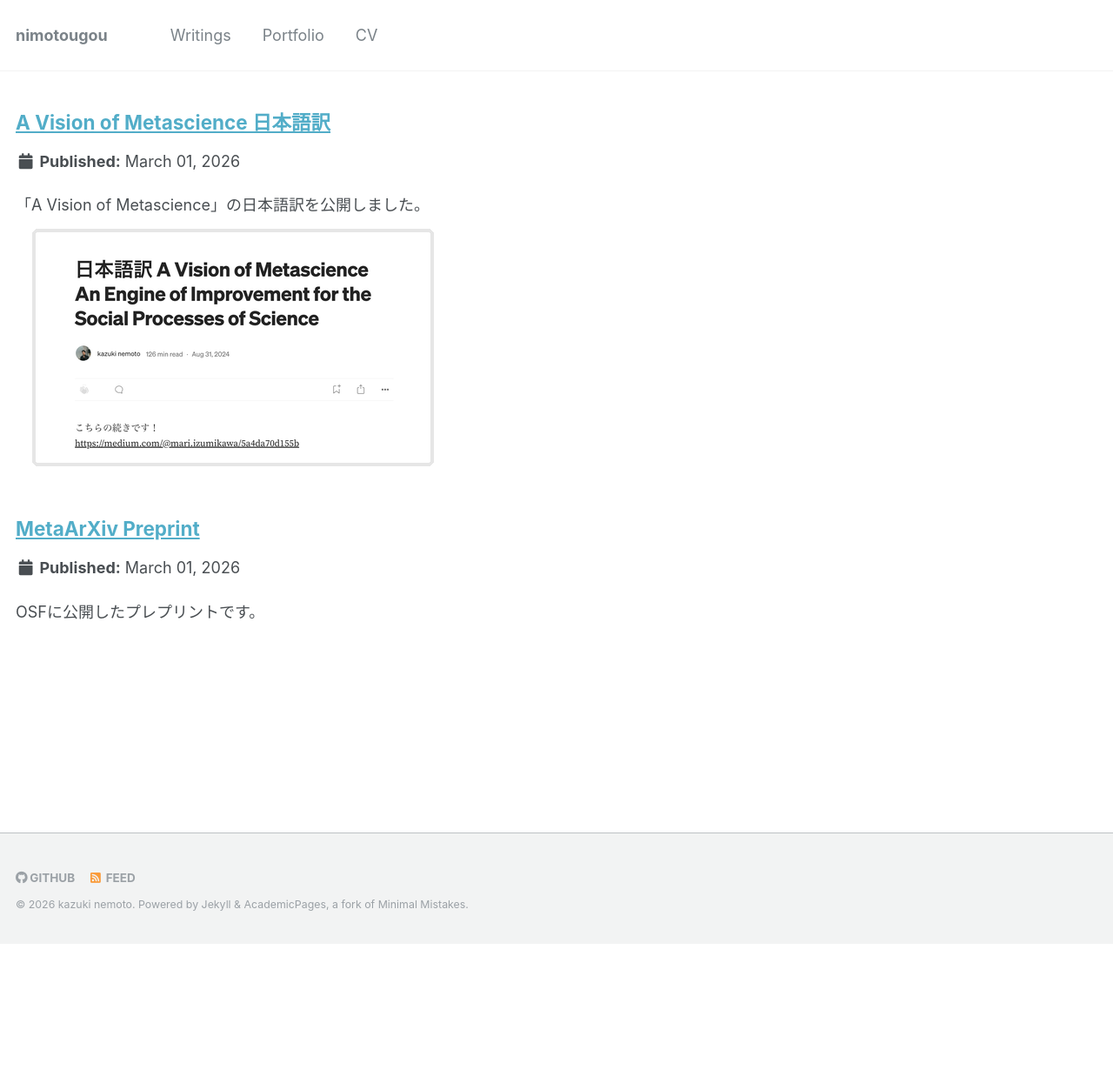
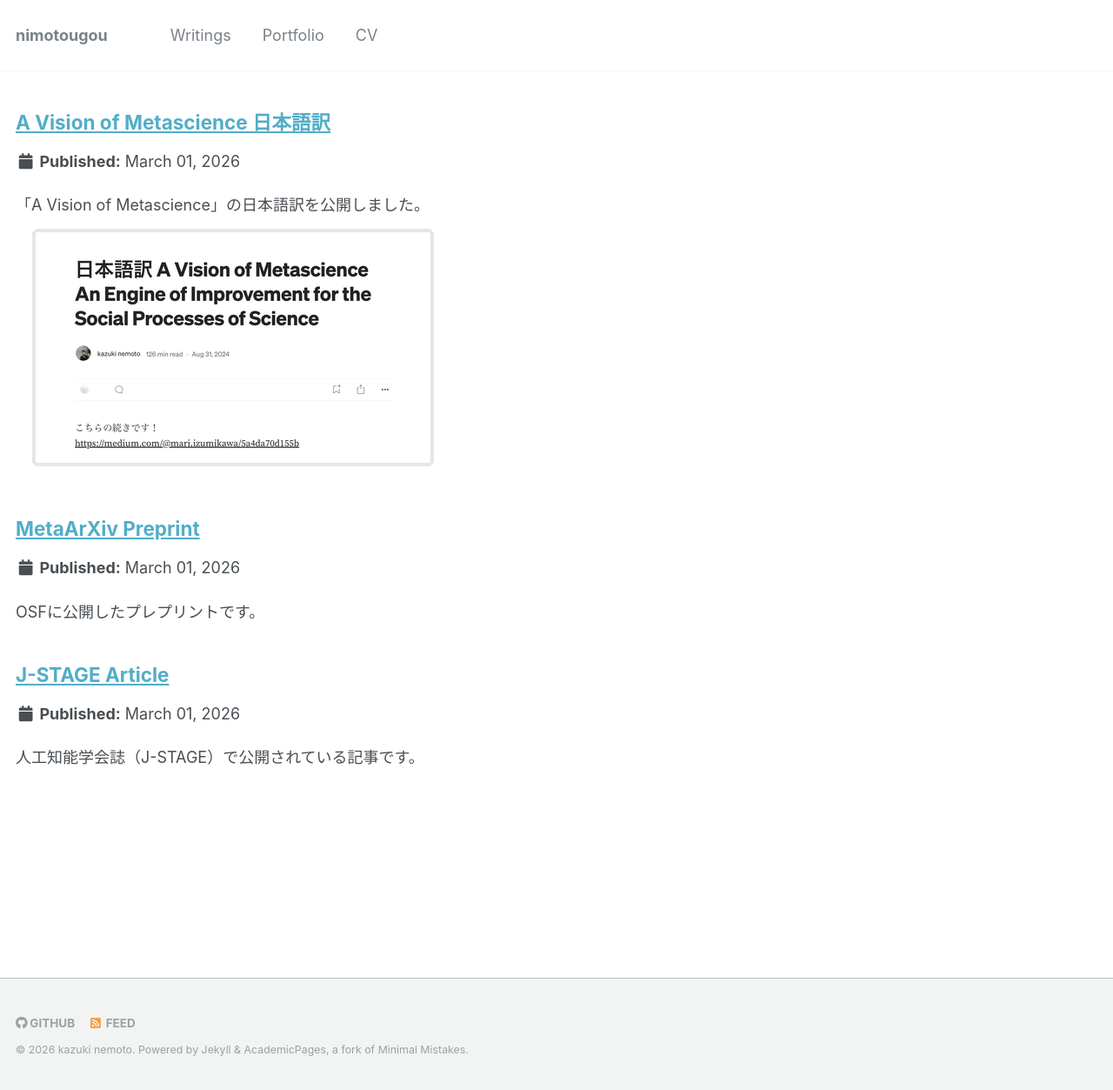
Before and after one commit to kazu-nemoto/kazu-nemoto.github.io, a Jekyll site: the page built from _pages/portfolio.html, in a window 1280 px wide. Shown: the whole page at 87% size. Built offline with Jekyll 4.4.1, drawn with Linux system fonts in a browser that asks for light colours; before the commit the page ends 1085 px from its top, so only the background shows below that.

Commit message:
Add J-STAGE portfolio item and enforce portfolio ordering

```diff
--- a/_pages/portfolio.html
+++ b/_pages/portfolio.html
@@ -8,7 +8,7 @@ show_title: false
 
 {% include base_path %}
 
-
-{% for post in site.portfolio %}
+{% assign portfolio_sorted = site.portfolio | sort: "order" %}
+{% for post in portfolio_sorted %}
   {% include archive-single.html %}
 {% endfor %}
--- /dev/null
+++ b/_portfolio/portfolio-3.md
@@ -0,0 +1,12 @@
+---
+title: "J-STAGE Article"
+excerpt: "人工知能学会誌（J-STAGE）で公開されている記事です。"
+collection: portfolio
+order: 3
+---
+
+# J-STAGE Article
+
+人工知能学会誌（J-STAGE）で公開されている記事です。
+
+- [Read on J-STAGE](http://jstage.jst.go.jp/article/jjsai/39/3/39_431/_article/-char/ja/)
```
Also changed, not shown: _portfolio/portfolio-1.md (+1 -0 lines), _portfolio/portfolio-2.md (+1 -0 lines).
